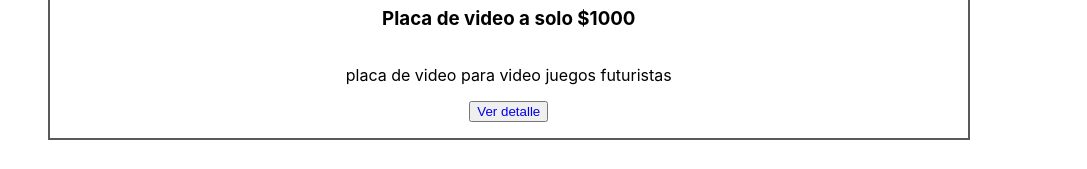
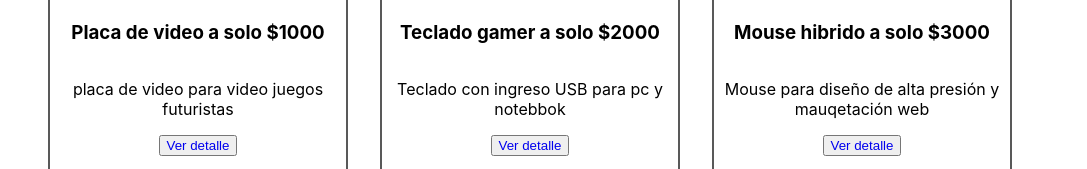
Before and after one commit to ezequiel1985/zaidap, a React (Create React App) app: page / in a window 1280 px wide. Shown: the part 423-592 px from the top of the page, without its empty margins (96-1183 px from the left). Built offline with nearby package versions, Linux system fonts and the light colour scheme.

Commit message:
se arregala css

```diff
--- a/src/components/Item/Item.css
+++ b/src/components/Item/Item.css
@@ -3,7 +3,7 @@
     display: inline-flex;
     flex-direction: column;
     margin: 2vh;
-    width: 90%;
+    width: 300px;
     box-sizing: border-box;
     justify-content: center;
     align-items: center;
@@ -11,7 +11,7 @@
   }
 
   .item-list-img {
-  width: 30%;
+  width: 100%;
   text-align: center;
   margin-top: 2vh;
   }
@@ -25,3 +25,6 @@
   .detalle {
       text-decoration: none;
   }
+  .description {
+      text-align: center;
+  }
--- a/src/components/Item/Item.js
+++ b/src/components/Item/Item.js
@@ -8,7 +8,7 @@ const Item = ({id, title, pictureUrl, description, price})=>{
                 <img src={pictureUrl} alt={title}/>
             </picture>
                 <h3>{title} a solo ${price}</h3>
-                <p>{description}</p>
+                <p className="description">{description}</p>
             <button>
               <Link to={`/detail/${id}`} className="detalle">Ver detalle</Link>
             </button>
```
